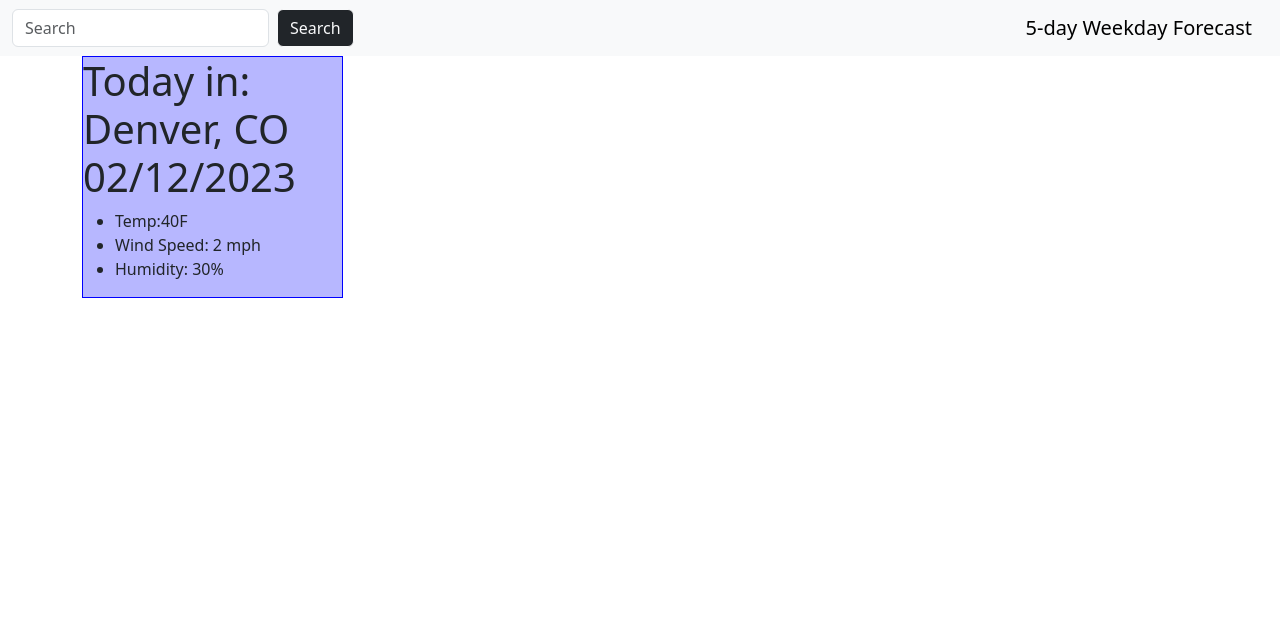
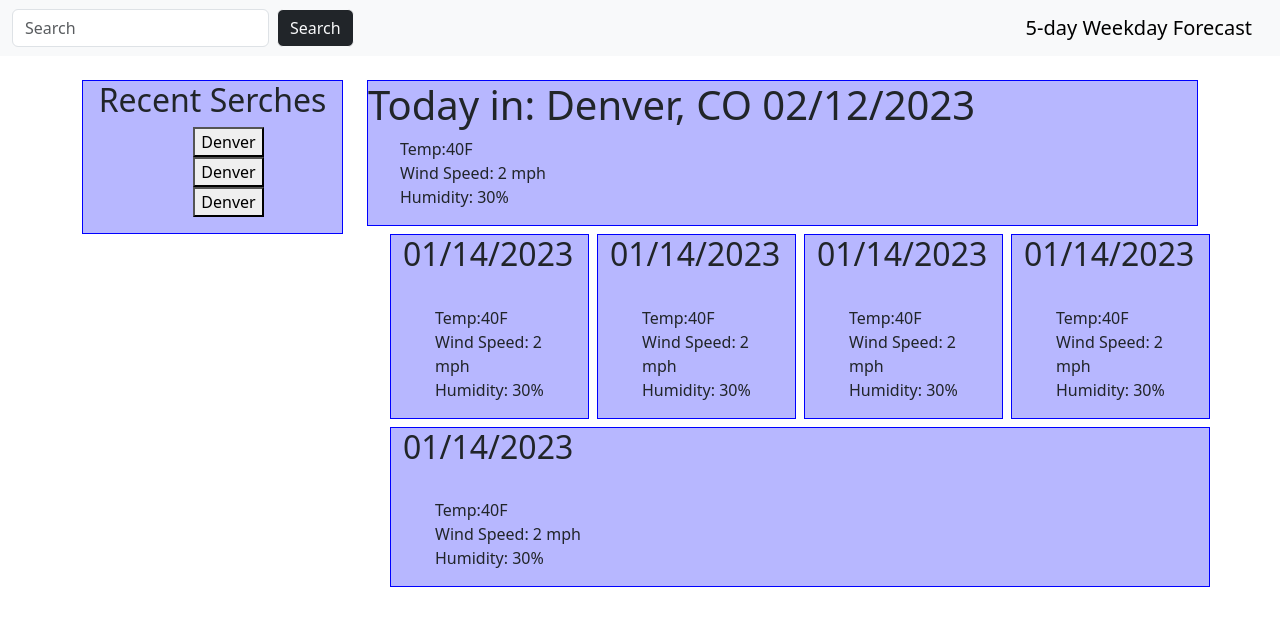
Before and after one commit to MMount98/5-day-forecast, a plain HTML site: page index.html in a window 1280 px wide. Drawn offline with nearby package versions, Linux system fonts and the light colour scheme.

Commit message:
add 5 day future cast

```diff
--- a/Assets/CSS/style.css
+++ b/Assets/CSS/style.css
@@ -1,5 +1,20 @@
 .box {
   border: 1px solid blue;
   background-color: rgb(183, 183, 255);
+}
+
+.pastBox {
+  border: 1px solid blue;
+  background-color: rgb(183, 183, 255);
+  font-size: 16px;
+  list-style-type: none;
 
 }
+
+  li {
+    list-style: none;
+  }
+
+ .dayBox {
+  margin-left: 308px;
+ }
--- a/index.html
+++ b/index.html
@@ -15,7 +15,7 @@
   </head>
   <body>
     <main>
-      <nav class="navbar bg-body-tertiary">
+      <nav class="navbar bg-body-tertiary mb-4">
         <div class="container-fluid">
           <form class="d-flex" role="search">
             <input
@@ -34,7 +34,17 @@
       <section>
         <div class="container">
           <div class="row">
-            <div class="col-3">
+            <div class="col-3 text-center">
+              <div class="pastBox">
+                <h2>Recent Serches</h2>
+                <ul>
+                  <li><button>Denver</button></li>
+                  <li><button>Denver</button></li>
+                  <li><button>Denver</button></li>
+                </ul>
+              </div>
+            </div>
+            <div class="col-9">
               <div class="box">
                 <h1>Today in: Denver, CO 02/12/2023</h1>
                 <ul>
@@ -45,6 +55,53 @@
               </div>
             </div>
           </div>
+          <div class="row gap-2 dayBox">
+            <div class="col box">
+              <h2>01/14/2023</h2>
+              <img src="" alt="" />
+              <ul>
+                <li>Temp:40F</li>
+                <li>Wind Speed: 2 mph</li>
+                <li>Humidity: 30%</li>
+              </ul>
+            </div>
+            <div class="col box">
+              <h2>01/14/2023</h2>
+              <img src="" alt="" />
+              <ul>
+                <li>Temp:40F</li>
+                <li>Wind Speed: 2 mph</li>
+                <li>Humidity: 30%</li>
+              </ul>
+            </div>
+            <div class="col box">
+              <h2>01/14/2023</h2>
+              <img src="" alt="" />
+              <ul>
+                <li>Temp:40F</li>
+                <li>Wind Speed: 2 mph</li>
+                <li>Humidity: 30%</li>
+              </ul>
+            </div>
+            <div class="col box">
+              <h2>01/14/2023</h2>
+              <img src="" alt="" />
+              <ul>
+                <li>Temp:40F</li>
+                <li>Wind Speed: 2 mph</li>
+                <li>Humidity: 30%</li>
+              </ul>
+            </div>
+            <div class="col box">
+              <h2>01/14/2023</h2>
+              <img src="" alt="" />
+              <ul>
+                <li>Temp:40F</li>
+                <li>Wind Speed: 2 mph</li>
+                <li>Humidity: 30%</li>
+              </ul>
+            </div>
+          </div>
         </div>
       </section>
     </main>
```
Lines whose indentation alone changed are shown as unchanged.
